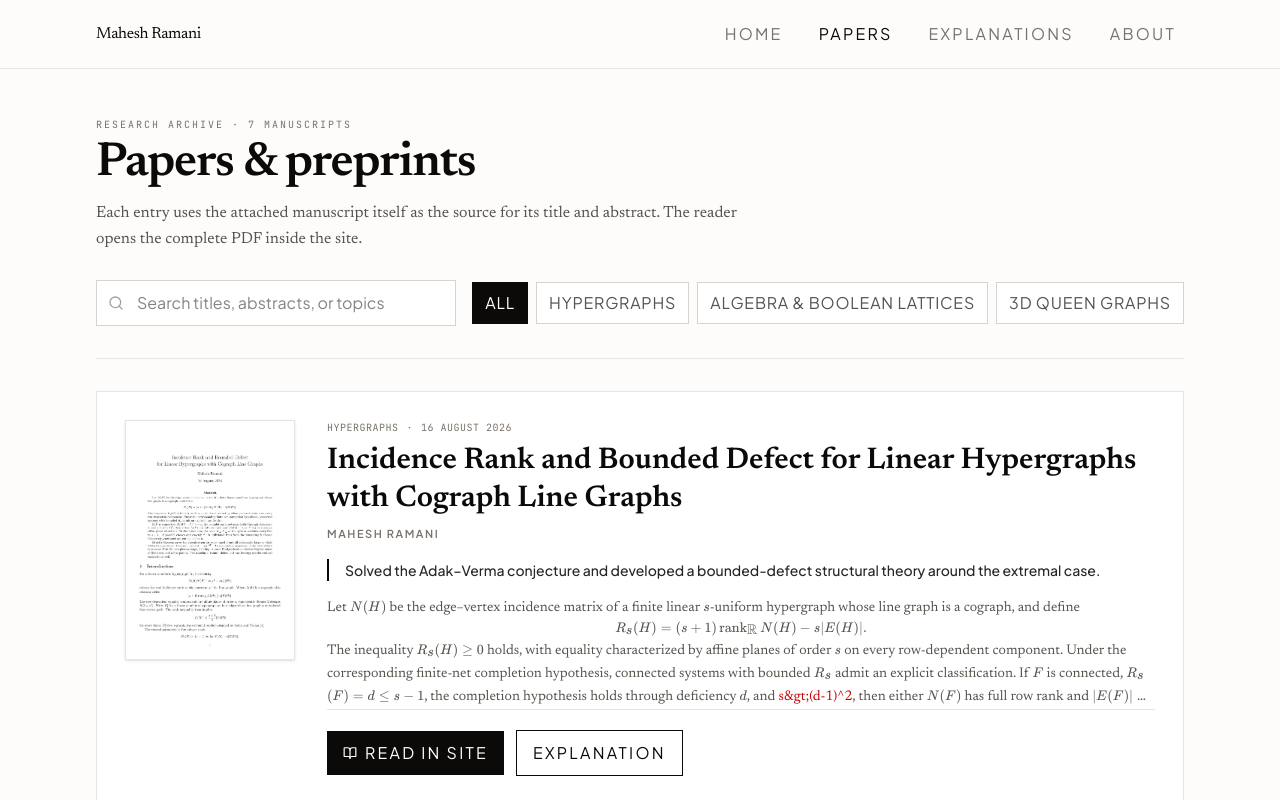
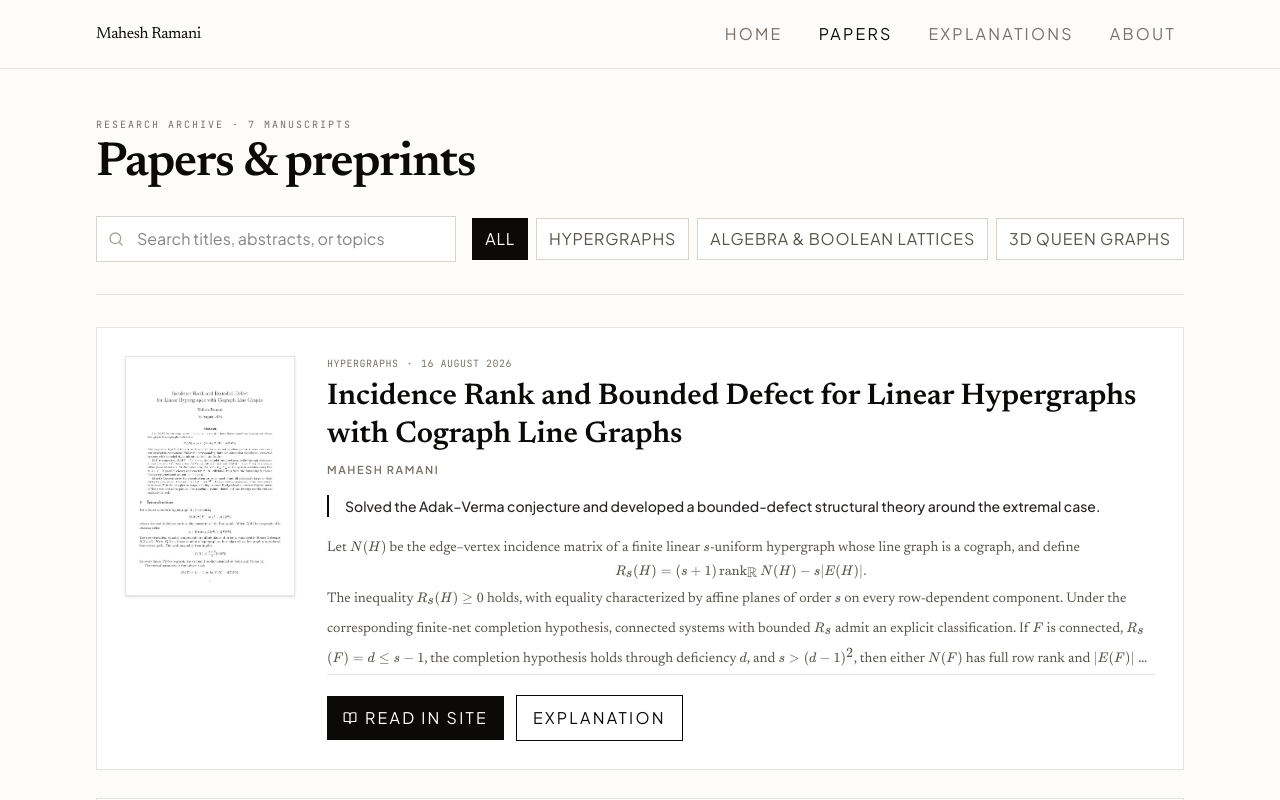
Before and after one commit to Mahesh-Ramani/research, a React (Vite) app: page / in a window 1280 px wide. Both pictures are taken after a click on the button "PAPERS". Shown: the top 800 px of the page. Built offline with nearby package versions, Linux system fonts and the light colour scheme.

Commit message:
Fix katex escaping bug, add paper hooks, swap featured paper, cleanup copy

```diff
--- a/src/components/MathRenderer.tsx
+++ b/src/components/MathRenderer.tsx
@@ -16,24 +16,32 @@ const escapeHtml = (value: string) =>
 
 export function MathRenderer({ content, className = '' }: Props) {
   const html = useMemo(() => {
-    const blocks: string[] = [];
-    const withBlockTokens = content.replace(/\$\$([\s\S]+?)\$\$/g, (_, math: string) => {
-      const index = blocks.length;
-      blocks.push(
+    // Extract and render ALL math (block + inline) against the raw, un-escaped
+    // content first, so KaTeX always receives real LaTeX rather than HTML
+    // entities like "&gt;" (which previously broke expressions such as "s>(d-1)^2").
+    const tokens: string[] = [];
+    const store = (rendered: string) => {
+      const index = tokens.length;
+      tokens.push(rendered);
+      return `@@MATH_${index}@@`;
+    };
+
+    const withBlockTokens = content.replace(/\$\$([\s\S]+?)\$\$/g, (_, math: string) =>
+      store(
         `<div class="math-block">${katex.renderToString(math.trim(), {
           displayMode: true,
           throwOnError: false,
         })}</div>`,
-      );
-      return `@@BLOCK_${index}@@`;
-    });
-
-    let rendered = escapeHtml(withBlockTokens).replace(/\$([^$\n]+?)\$/g, (_, math: string) =>
-      katex.renderToString(math.trim(), { displayMode: false, throwOnError: false }),
+      ),
     );
 
-    rendered = rendered.replace(/@@BLOCK_(\d+)@@/g, (_, index: string) => blocks[Number(index)] ?? '');
-    return rendered.replace(/\n/g, '<br />');
+    const withInlineTokens = withBlockTokens.replace(/\$([^$\n]+?)\$/g, (_, math: string) =>
+      store(katex.renderToString(math.trim(), { displayMode: false, throwOnError: false })),
+    );
+
+    let rendered = escapeHtml(withInlineTokens).replace(/\n/g, '<br />');
+    rendered = rendered.replace(/@@MATH_(\d+)@@/g, (_, index: string) => tokens[Number(index)] ?? '');
+    return rendered;
   }, [content]);
 
   return <div className={className} dangerouslySetInnerHTML={{ __html: html }} />;
--- a/src/data/papersData.ts
+++ b/src/data/papersData.ts
@@ -25,6 +25,7 @@ export const PAPERS: Paper[] = [
     area: 'Hypergraphs',
     tags: ['linear hypergraphs', 'crowns', 'stability', 'finite geometry', 'Turán theory'],
     featured: true,
+    highlight: 'Showed that nearly extremal crown-free hypergraphs are forced into a strong local repulsion pattern, yielding a quantitative improvement in the best possible density.',
     arxivId: '2608.01568',
     pdfFile: 'papers/robust-repulsion-growing-crowns.pdf',
     previewFile: 'previews/robust-repulsion-growing-crowns.jpg',
@@ -39,6 +40,9 @@ export const PAPERS: Paper[] = [
     dateLabel: '16 August 2026',
     area: 'Hypergraphs',
     tags: ['generalized crowns', 'block amalgamations', 'maximal arcs', 'projective planes', 'Turán theory'],
+    featured: true,
+    highlight: 'Built a finite-geometric framework for constructing exceptionally dense crown-free hypergraphs and essentially determined how far the entire construction method can be pushed.',
+    arxivId: '2608.16035',
     pdfFile: 'papers/blocking-amalgamations-maximal-arcs.pdf',
     previewFile: 'previews/blocking-amalgamations-maximal-arcs.jpg',
     abstract:
@@ -52,7 +56,7 @@ export const PAPERS: Paper[] = [
     dateLabel: '2026',
     area: 'Algebra & Boolean Lattices',
     tags: ['Boolean lattices', 'diamond closure', 'cographs', 'generating sets'],
-    featured: true,
+    highlight: 'Classified every smallest possible seed that generates the full Boolean lattice, uncovering an exact correspondence with cographs.',
     arxivId: '2607.19048',
     pdfFile: 'papers/cographs-diamond-generating.pdf',
     previewFile: 'previews/cographs-diamond-generating.jpg',
@@ -67,6 +71,7 @@ export const PAPERS: Paper[] = [
     dateLabel: '2026',
     area: 'Algebra & Boolean Lattices',
     tags: ['pseudo-roots', 'free skew fields', 'rational maps', 'matrix degree', 'cographs'],
+    highlight: 'Proved that the cograph boundary is fundamental: even vastly more powerful rational operations cannot bypass it.',
     arxivId: '2607.20248',
     pdfFile: 'papers/matrix-degree-obstruction.pdf',
     previewFile: 'previews/matrix-degree-obstruction.jpg',
@@ -81,6 +86,7 @@ export const PAPERS: Paper[] = [
     dateLabel: '17 August 2026',
     area: '3D Queen Graphs',
     tags: ['spectral graph theory', 'Cayley graphs', 'finite Fourier analysis', 'queen graphs'],
+    highlight: 'Pioneered the spectral study of 3D queen graphs by giving a complete formula for the toroidal graph’s eigenvalues and their multiplicities.',
     arxivId: '2604.03842',
     pdfFile: 'papers/toroidal-3d-queen-spectrum.pdf',
     previewFile: 'previews/toroidal-3d-queen-spectrum.jpg',
@@ -95,6 +101,7 @@ export const PAPERS: Paper[] = [
     dateLabel: '17 August 2026',
     area: '3D Queen Graphs',
     tags: ['domination', 'queen graphs', 'integer linear programming', 'symmetry'],
+    highlight: 'Pushed 3D queen domination from a largely unexplored problem into a concrete theory, proving quadratic growth and exactly solving boards through 6×6×6.',
     arxivId: '2604.03793',
     pdfFile: 'papers/3d-queen-domination.pdf',
     previewFile: 'previews/3d-queen-domination.jpg',
--- a/src/index.css
+++ b/src/index.css
@@ -52,6 +52,7 @@ h4 {
   -webkit-box-orient: vertical;
   -webkit-line-clamp: 5;
   overflow: hidden;
+  line-height: 2.15;
 }
 
 .abstract-clamp .math-block {
--- a/src/pages/ExplanationsPage.tsx
+++ b/src/pages/ExplanationsPage.tsx
@@ -57,9 +57,6 @@ export function ExplanationsPage({ selectedId, onRead }: Props) {
       <div className="max-w-3xl">
         <div className="font-mono text-[10px] uppercase tracking-[0.2em] text-stone-500">Research, explained</div>
         <h1 className="mt-2 font-serif text-4xl font-semibold tracking-tight sm:text-5xl">Plain-English explanations</h1>
-        <p className="mt-4 font-serif text-base leading-relaxed text-stone-600">
-          A separate layer for explaining the questions, ideas, and results without replacing the technical manuscripts themselves.
-        </p>
       </div>
 
       <div className="mt-10 divide-y divide-stone-200 border-y border-stone-200">
--- a/src/pages/PapersPage.tsx
+++ b/src/pages/PapersPage.tsx
@@ -32,9 +32,6 @@ export function PapersPage({ onRead, onExplain }: Props) {
       <div className="border-b border-stone-200 pb-8">
         <div className="font-mono text-[10px] uppercase tracking-[0.2em] text-stone-500">Research archive · {PAPERS.length} manuscripts</div>
         <h1 className="mt-2 font-serif text-4xl font-semibold tracking-tight sm:text-5xl">Papers & preprints</h1>
-        <p className="mt-3 max-w-2xl font-serif text-base leading-relaxed text-stone-600">
-          Each entry uses the attached manuscript itself as the source for its title and abstract. The reader opens the complete PDF inside the site.
-        </p>
 
         <div className="mt-7 flex flex-col gap-4 lg:flex-row lg:items-center lg:justify-between">
           <label className="relative block max-w-md flex-1">
```
